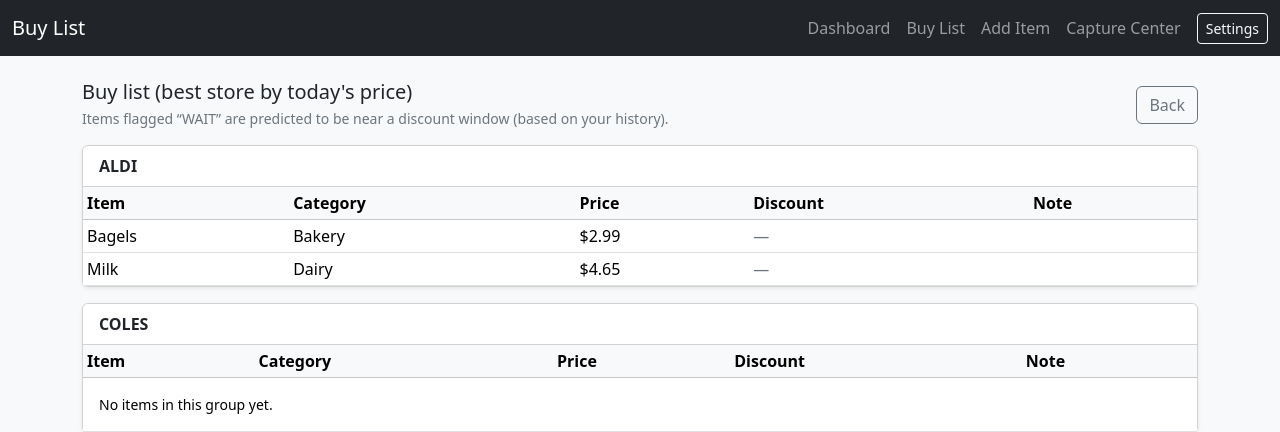
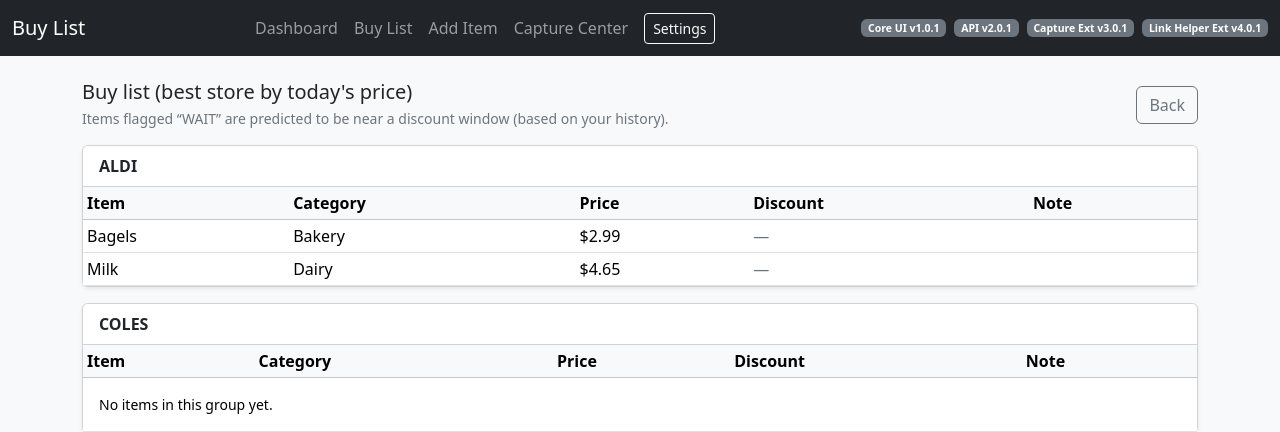
Before and after one commit to n0rgus/milk_etc, a FastAPI app: page /buylist in a window 1280 px wide. Shown: the top 432 px of the page. Run offline with FastAPI, Linux system fonts and the light colour scheme.

Commit message:
Add visible component versioning across UI, API, and extensions

```diff
--- a/app/main.py
+++ b/app/main.py
@@ -32,6 +32,13 @@
 )
 from .jobs import enqueue_scrape_job, get_job
 from .coles_init import init_coles_session
+from .versions import (
+    API_VERSION,
+    CAPTURE_EXTENSION_VERSION,
+    CORE_UI_VERSION,
+    LINK_HELPER_EXTENSION_VERSION,
+)
+
 from .services import (
     get_latest_prices_for_items,
     compute_best_store_map,
@@ -45,7 +52,7 @@
 APP_TITLE = "Grocery PriceWatch"
 logger = logging.getLogger(__name__)
 
-app = FastAPI(title=APP_TITLE)
+app = FastAPI(title=APP_TITLE, version=API_VERSION)
 app.add_middleware(
     CORSMiddleware,
     allow_origins=[
@@ -57,6 +64,13 @@
     allow_headers=["*"],
 )
 templates = Jinja2Templates(directory=os.path.join(os.path.dirname(__file__), "..", "templates"))
+
+templates.env.globals.update(
+    core_ui_version=CORE_UI_VERSION,
+    api_version=API_VERSION,
+    capture_extension_version=CAPTURE_EXTENSION_VERSION,
+    link_helper_extension_version=LINK_HELPER_EXTENSION_VERSION,
+)
 
 static_dir = os.path.join(os.path.dirname(__file__), "..", "static")
 if os.path.isdir(static_dir):
@@ -73,6 +87,16 @@
         seed_from_json_if_empty(db, seed_path)
     finally:
         db.close()
+
+
+@app.get("/api/version")
+def api_version_manifest():
+    return {
+        "api_version": API_VERSION,
+        "core_ui_version": CORE_UI_VERSION,
+        "capture_extension_version": CAPTURE_EXTENSION_VERSION,
+        "link_helper_extension_version": LINK_HELPER_EXTENSION_VERSION,
+    }
 
 
 @app.get("/", response_class=HTMLResponse)
--- /dev/null
+++ b/app/versions.py
@@ -0,0 +1,15 @@
+"""Central component version registry.
+
+Versioning policy (order-of-magnitude buckets):
+- 1.x.x: Core web UI templates/layouts
+- 2.x.x: Backend API/routes/services
+- 3.x.x: PriceWatch capture extension
+- 4.x.x: Link helper extension
+
+Increment the patch component for each code change in the relevant component.
+"""
+
+CORE_UI_VERSION = "1.0.1"
+API_VERSION = "2.0.1"
+CAPTURE_EXTENSION_VERSION = "3.0.1"
+LINK_HELPER_EXTENSION_VERSION = "4.0.1"
--- a/extension_link_helper/popup.html
+++ b/extension_link_helper/popup.html
@@ -12,6 +12,7 @@
       .small { font-size: 12px; color: #555; }
       .ok { color: #0a7; }
       .warn { color: #a60; }
+      #version { text-align: right; }
     </style>
   </head>
   <body>
@@ -38,6 +39,7 @@
     </div>
 
     <div class="row small" id="status"></div>
+    <div class="row small" id="version">Extension v—</div>
 
     <script src="popup.js"></script>
   </body>
--- a/extension_link_helper/popup.js
+++ b/extension_link_helper/popup.js
@@ -57,6 +57,10 @@
 }
 
 document.addEventListener("DOMContentLoaded", async () => {
+  const versionEl = document.getElementById("version");
+  if (versionEl) {
+    versionEl.textContent = `Extension v${chrome.runtime.getManifest().version}`;
+  }
   try {
     const tab = await getActiveTab();
     if (!tab?.id) return;
--- a/extension_pricewatch_capture/popup.html
+++ b/extension_pricewatch_capture/popup.html
@@ -11,6 +11,7 @@
     #startStopBtn.start { background: #0b57d0; color: #fff; }
     #startStopBtn.stop { background: #b42318; color: #fff; }
     #status { margin-top: 10px; font-size: 12px; color: #222; min-height: 32px; }
+    #version { margin-top: 8px; font-size: 11px; color: #666; text-align: right; }
   </style>
 </head>
 <body>
@@ -27,6 +28,7 @@
 
   <button id="startStopBtn" class="start">Start</button>
   <div id="status">Idle.</div>
+  <div id="version">Extension v—</div>
 
   <script src="popup.js"></script>
 </body>
--- a/extension_pricewatch_capture/popup.js
+++ b/extension_pricewatch_capture/popup.js
@@ -5,6 +5,7 @@
 const appBaseEl = document.getElementById("appBase");
 const startStopBtn = document.getElementById("startStopBtn");
 const statusEl = document.getElementById("status");
+const versionEl = document.getElementById("version");
 
 (async function init() {
   const data = await chrome.storage.local.get(["mode", "appBase"]);
@@ -14,6 +15,10 @@
   modeEl.addEventListener("change", saveConfig);
   appBaseEl.addEventListener("change", saveConfig);
   startStopBtn.addEventListener("click", toggleRun);
+
+  if (versionEl) {
+    versionEl.textContent = `Extension v${chrome.runtime.getManifest().version}`;
+  }
 
   await refreshStatus();
 })();
--- a/templates/base.html
+++ b/templates/base.html
@@ -22,6 +22,12 @@
       <a class="nav-link" href="/items/new">Add Item</a>
       <a class="nav-link" href="/capture">Capture Center</a>
       <button class="btn btn-sm btn-outline-light ms-lg-2" type="button" data-bs-toggle="modal" data-bs-target="#scrapeSettingsModal">Settings</button>
+    </div>
+    <div class="d-flex flex-wrap gap-2 mt-2 mt-lg-0 text-light small">
+      <span class="badge text-bg-secondary">Core UI v{{ core_ui_version }}</span>
+      <span class="badge text-bg-secondary">API v{{ api_version }}</span>
+      <span class="badge text-bg-secondary">Capture Ext v{{ capture_extension_version }}</span>
+      <span class="badge text-bg-secondary">Link Helper Ext v{{ link_helper_extension_version }}</span>
     </div>
   </div>
 </nav>
```
Also changed, not shown: README.md, extension_link_helper/manifest.json, extension_pricewatch_capture/manifest.json.
